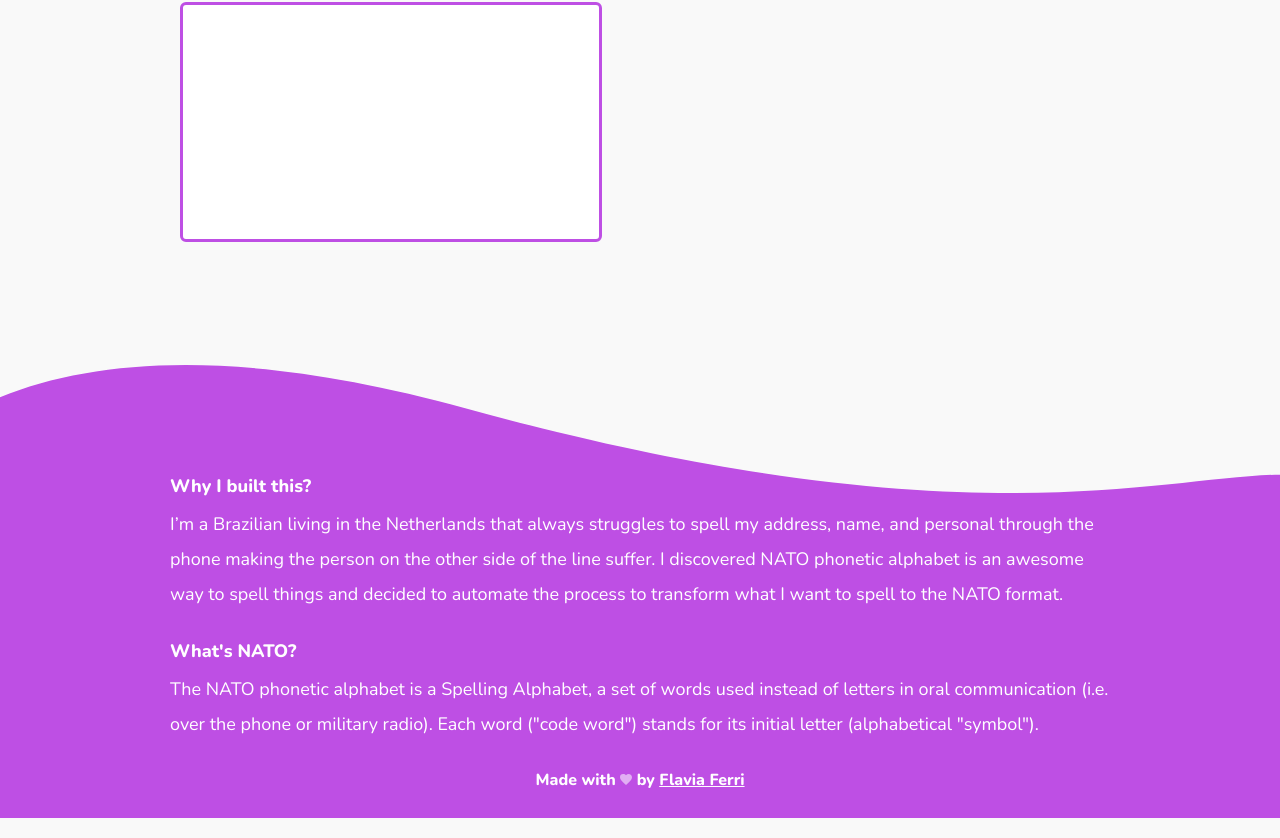
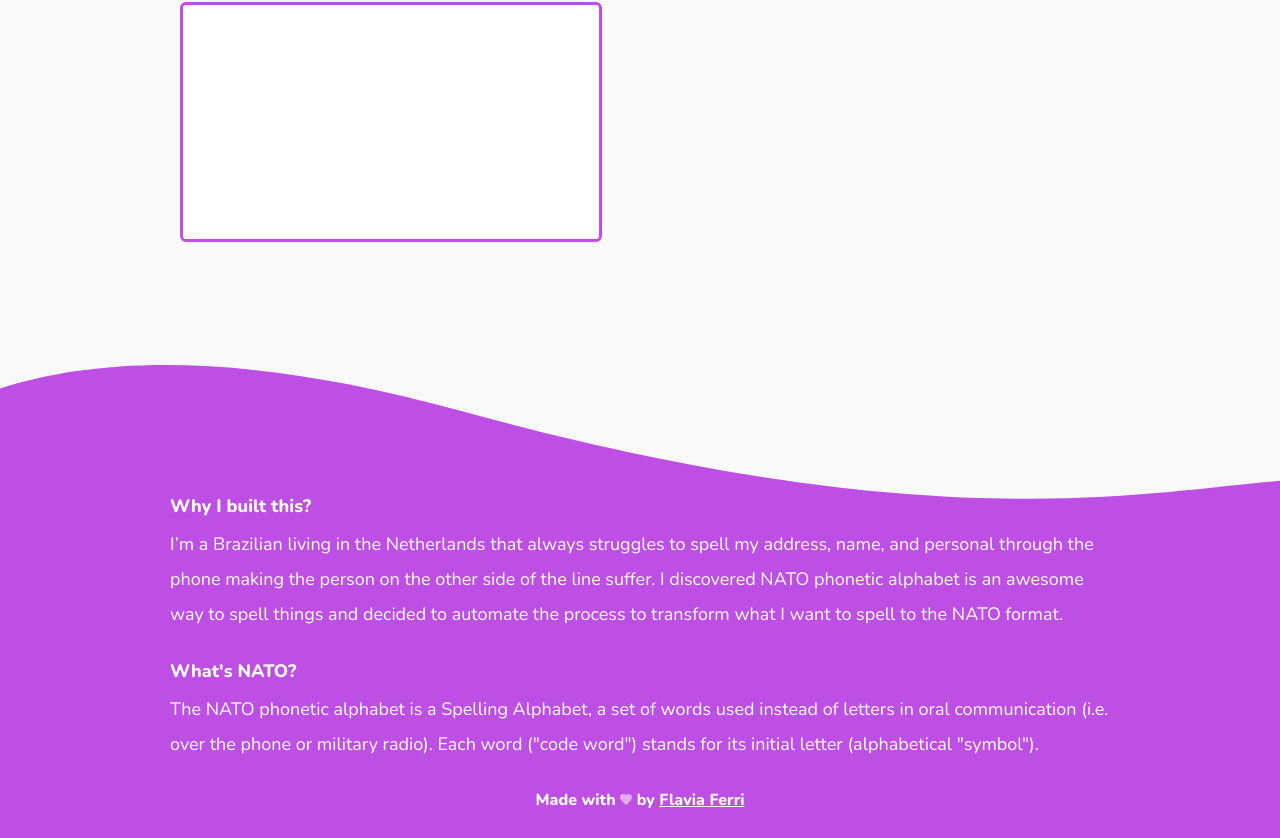
Before and after one commit to flaviaferri/spellapp, a Next.js app: page / in a window 1280 px wide. Shown: the part 338-1176 px from the top of the page. Built offline with nearby package versions, Linux system fonts and the light colour scheme.

Commit message:
Adjust footer

```diff
--- a/components/Footer/index.js
+++ b/components/Footer/index.js
@@ -13,11 +13,11 @@ const FooterElement = styled.footer(
     background-image: url("/backgroundFooter.svg");
     background-size: cover;
     background-repeat: no-repeat;
-    background-position: center;
+    background-position: center top;
     padding: 20rem 3rem 0 3rem;
 
     ${theme.breakpoints[1]} {
-      padding: 10rem 3rem 0 3rem;
+      padding: 12rem 3rem 0 3rem;
     }
   `
 );
```
